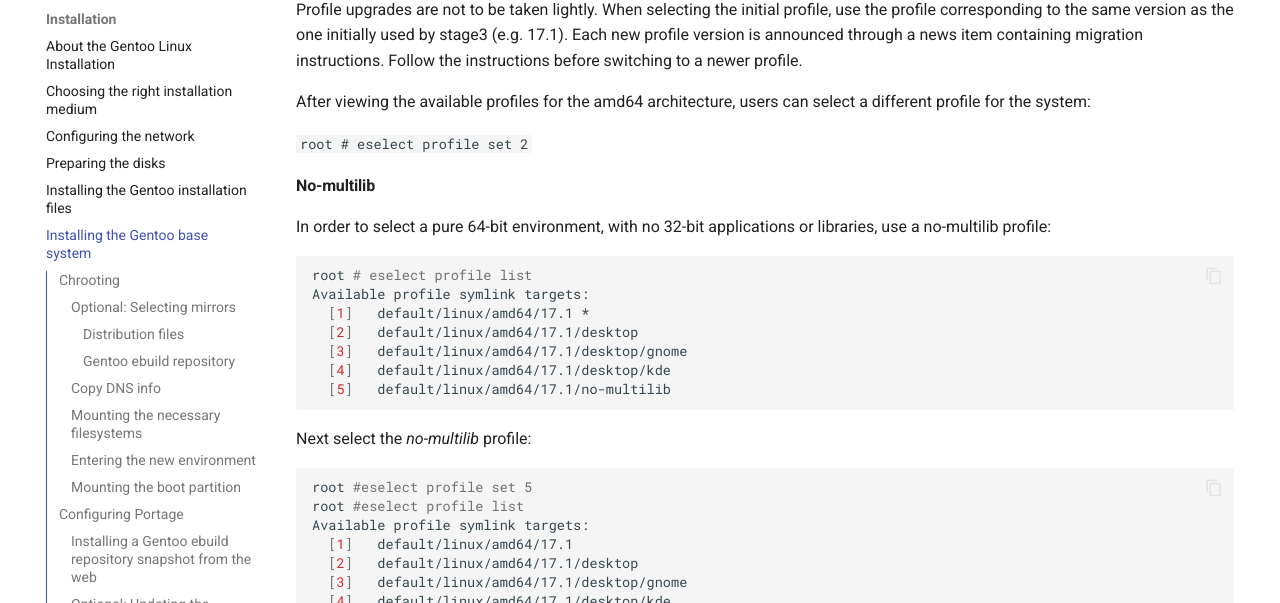
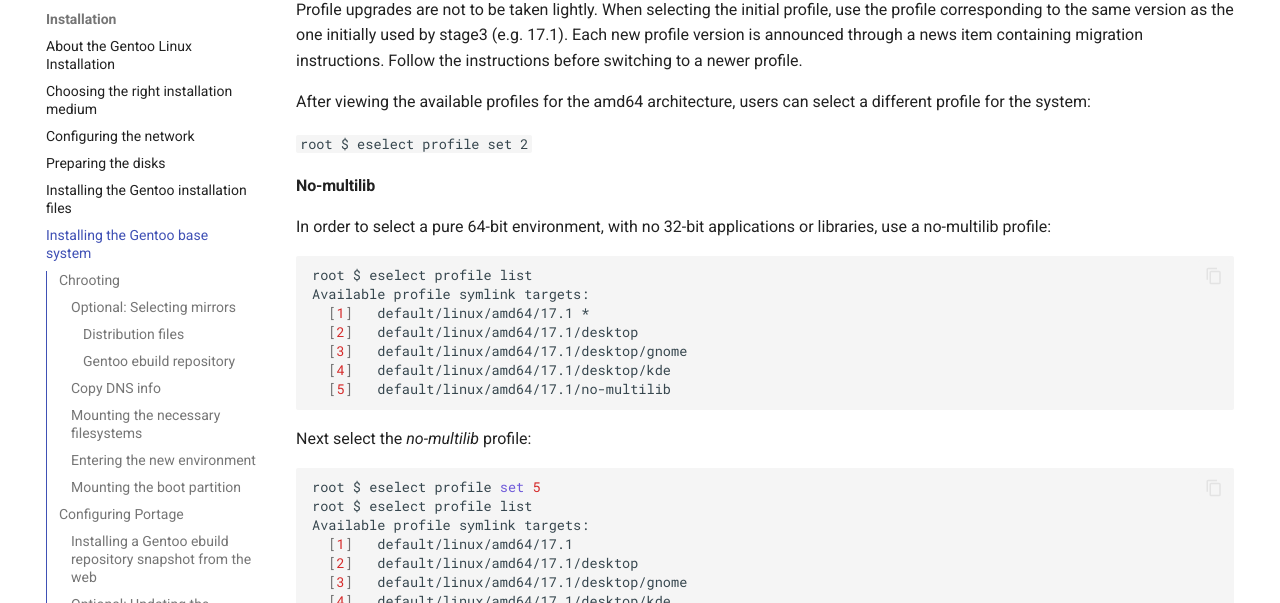
Before and after one commit to floviken/mkdocs, an MkDocs documentation site: the page built from docs/gentoo/installation/06-Installing the Gentoo base system.md, in a window 1280 px wide and 900 px high, scrolled down 5829 px. Shown: the part 125-728 px from the top of the window. Built offline with MkDocs 1.6.1 and Material for MkDocs 9.7.7, drawn with Linux system fonts in a browser that asks for light colours.

````diff
--- a/docs/gentoo/installation/06-Installing the Gentoo base system.md
+++ b/docs/gentoo/installation/06-Installing the Gentoo base system.md
@@ -212,14 +212,14 @@ Profile upgrades are not to be taken lightly. When selecting the initial profile
 
 After viewing the available profiles for the amd64 architecture, users can select a different profile for the system:
 
-`root # eselect profile set 2`
+`root $ eselect profile set 2`
 
 #### No-multilib
 
 In order to select a pure 64-bit environment, with no 32-bit applications or libraries, use a no-multilib profile:
 
 ```sh
-root # eselect profile list
+root $ eselect profile list
 Available profile symlink targets:
   [1]   default/linux/amd64/17.1 *
   [2]   default/linux/amd64/17.1/desktop
@@ -227,11 +227,12 @@ Available profile symlink targets:
   [4]   default/linux/amd64/17.1/desktop/kde
   [5]   default/linux/amd64/17.1/no-multilib
 ```
+
 Next select the *no-multilib* profile:
 
 ```sh
-root #eselect profile set 5
-root #eselect profile list
+root $ eselect profile set 5
+root $ eselect profile list
 Available profile symlink targets:
   [1]   default/linux/amd64/17.1
   [2]   default/linux/amd64/17.1/desktop
````
